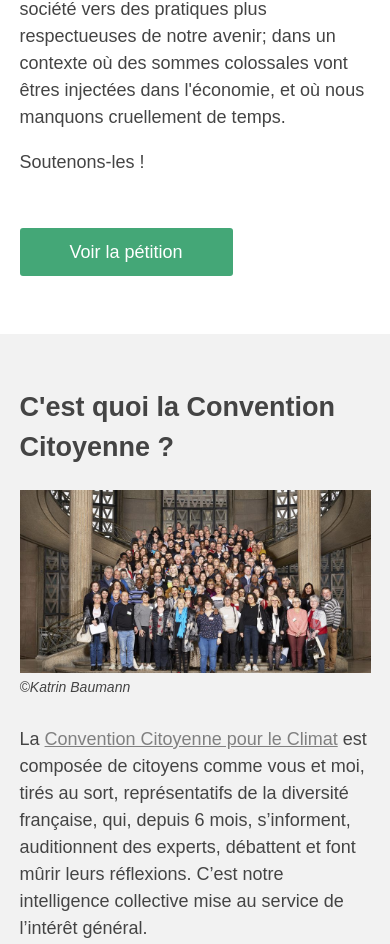
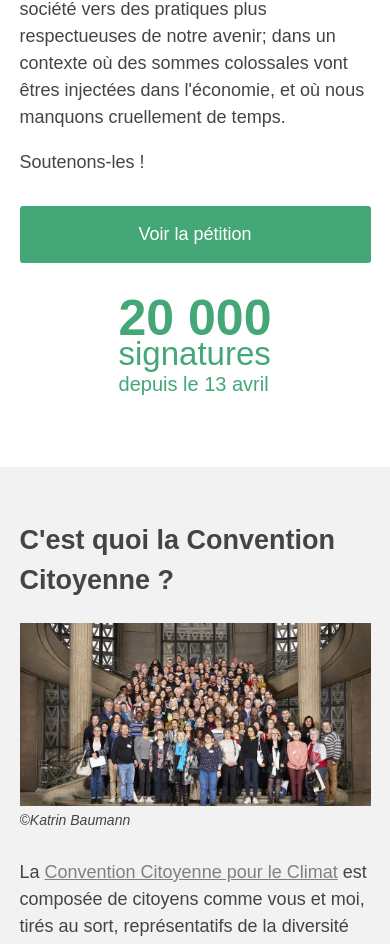
Before and after one commit to hellomedia/soutenonslaconvention, a Symfony app: template templates/default/index.html.twig in a window 390 px wide. Shown: the part 687-1631 px from the top of the page. Run offline with Twig, Linux system fonts and the light colour scheme; the template is opened without the code that fills it, so the values that code supplies are empty; some libraries are stand-ins or nearby versions.

Commit message:
add counter

```diff
--- /dev/null
+++ b/public/css/index.css
@@ -0,0 +1,65 @@
+
+.petition-cta {
+    margin-top: 30px;
+    margin-right: -50px;
+    display: flex;
+    flex-wrap: wrap;
+    justify-content: flex-start;
+    align-items: center;
+}
+.petition-cta > * {
+    margin-right: 50px;
+}
+.counter {
+    margin-top: 0px;
+    color: var(--green);
+    font-weight: normal;
+    line-height: 30px;
+}
+.counter > * {
+    display: block;
+}
+.counter-count {
+    font-size: 50px;
+    font-weight: bold;
+}
+.counter-sign {
+    font-size: 33px;
+    margin-top: 6px;
+}
+.counter-since {
+    font-size: 20px;
+}
+.copyright {
+    font-size: 14px;
+    font-style: italic;
+    position: relative;
+    top: -8px;
+}
+.who-are-we-cta {
+    margin-top: 40px;
+}
+@media (max-width: 600px) {
+    .petition-cta {
+        margin-right: -35px;
+    }
+    .petition-cta > * {
+        margin-right: 35px;
+    }
+}
+@media (max-width: 500px) {
+    .petition-cta {
+        margin-right: 0;
+        justify-content: center;
+    }
+    .petition-cta > * {
+        display: block;
+        margin-right: 0;
+    }
+    .counter {
+        margin-top: 40px;
+    }
+    .who-are-we-cta {
+        margin-top: 30px;
+    }
+}
--- a/public/css/main.css
+++ b/public/css/main.css
@@ -57,29 +57,11 @@ img {
         margin-left: 0;
     }
 }
-.copyright {
-    font-size: 14px;
-    font-style: italic;
-    position: relative;
-    top: -8px;
-}
-.home {
-    position: relative;
-    top: 6px;
-    margin: 0;
-    height: 40px;
-    /* police =  convergence */
-}
-.logo {
-    height: 200px;
-    margin: -30px -45px;
-}
+
 .grey-bg {
     background-color: #f2f2f2;
 }
-.headline {
-    font-size: 21px;
-}
+
 footer {
     margin-top: 50px;
     padding-top: 20px;
@@ -93,10 +75,12 @@ footer a {
     text-decoration: none;
     color: rgba(255, 255, 255, 0.9);
 }
+
 a {
     color: grey;
 }
 .btn {
+    display: inline-block;
     padding: 14px 50px;
     border-radius: 3px;
     border: 0;
@@ -109,35 +93,19 @@ a {
 .btn:hover, .btn:active, .btn:visited {
     text-decoration: none;
 }
+@media (max-width: 500px) {
+    .btn {
+        width: 100%;
+        padding: 15px 0;
+        text-align: center;
+    }
+}
 
-
-.soutiens-grid {
-    display: flex;
-    flex-wrap: wrap;
-    justify-content: space-evenly;
-    align-items: center;
-    margin-right: -30px;
-}
-.soutiens-grid > div {
-    margin-right: 30px;
-    margin-bottom: 20px;
-}
-.soutiens-grid img {
-    max-height: 150px;
-}
-.soutiens-grid .bigger {
-    max-height: 180px;
-}
 /* https://css-tricks.com/NetMag/FluidWidthVideo/Article-FluidWidthVideo.php **/
 .youtube-video-wrapper {
 	position: relative;
-    /* fluid width with max 900px */
-    /* wrong padding-bottom creates black stripes around video */
-    width: 100%; /* fallback for old/mobile browsers */
-    width: min(900px, 100%);
-	padding-bottom: 52.6%; /* fallback for old/mobile browsers */
-	padding-bottom: min(481px, 52.6%); /* pour video en 16:9 */
-	padding-top: 25px;
+    width: 100%;
+	padding-bottom: 56.25%;
 	height: 0;
     margin: 30px auto;
 }
--- /dev/null
+++ b/public/css/soutiens.css
@@ -0,0 +1,17 @@
+.soutiens-grid {
+    display: flex;
+    flex-wrap: wrap;
+    justify-content: space-evenly;
+    align-items: center;
+    margin-right: -30px;
+}
+.soutiens-grid > div {
+    margin-right: 30px;
+    margin-bottom: 20px;
+}
+.soutiens-grid img {
+    max-height: 150px;
+}
+.soutiens-grid .bigger {
+    max-height: 180px;
+}
--- a/templates/base.html.twig
+++ b/templates/base.html.twig
@@ -1,5 +1,5 @@
 <!DOCTYPE html>
-{% set asset_version = 13 %}
+{% set asset_version = 15 %}
 <html>
     <head>
         {% block head %}
--- a/templates/default/about.html.twig
+++ b/templates/default/about.html.twig
@@ -32,6 +32,12 @@
         <a target="_blank" href="{{ asset('pdf/appel-soigants.pdf') }}">Appel des soignants à soutenir la Convention Citoyenne pour le Climat</a>
     </p>
 
+    <p style="margin-top: 70px;">
+        <a class="btn"  href="{{ path('soutiens') }}">
+            Voir nos soutiens / Rejoignez-nous
+        </a>
+    </p>
+
 </div>
 </div>
 
--- a/templates/default/index.html.twig
+++ b/templates/default/index.html.twig
@@ -27,12 +27,20 @@
     <p>
         Soutenons-les !
     </p>
-    <br>
-    <p>
+    <div class="petition-cta">
+
         <a class="btn" target="_blank"
-    href="https://www.mesopinions.com/petition/nature-environnement/sortie-crise-soutenons-convention-citoyenne-climat/86134">Voir
-    la pétition</a>
-    </p>
+        href="https://www.mesopinions.com/petition/nature-environnement/sortie-crise-soutenons-convention-citoyenne-climat/86134">Voir
+        la pétition</a>
+
+        <div class="counter">
+            <span class="counter-count">20 000</span>
+            <span class="counter-sign">signatures</span>
+            <span class="counter-since">depuis le 13 avril</span>
+        </div>
+
+
+</div>
 
 </div>
 </div>
@@ -88,40 +96,6 @@
 </div>
 </div>
 
-<!--div class="wrapper">
-    <div class="container">
-        <h2>Quelles sont leurs propositions ?</h2>
-        <p>
-            Leurs propositions ne sont pas encore complètement
-            finalisées.
-            Pour travailler sereinement, ils ont décidé de ne pas les rendre
-            publiques avant leur vote final.
-        </p>
-        <p>
-            Face à l’urgence de la sortie de crise, ils ont
-            sélectionnés les mesures les plus à même de contribuer “<i>à la fois à
-            une relance économique, à réduire les émissions de gaz à effet de
-            serre et, indéniablement, à améliorer notre santé et notre bien-être
-            collectifs, tout en tenant compte des populations les plus
-            fragiles</i>”; et les ont envoyées au gouvernement.
-        </p>
-        <p>
-            Elles seront bien sûr rendues publiques à la fin de leurs travaux.
-        </p>
-        <p>
-            Nous trouverons tous des mesures qui nous conviennent et d’autres moins.
-            Certains qui vont trop loin à notre goût et d'autres pas assez.
-        </p>
-        <p>
-            Au delà de nos différences, l'heure est au soutien.
-            Les propositions de la Convention ont une
-            légitimité démocratique indiscutable et sont ce qu’il y a de plus
-            abouti sur la table du gouvernement, dans un contexte où nous
-            manquons cruellement de temps.
-        </p>
-</div>
-</div-->
-
 
 <div class="wrapper">
 <div class="container">
@@ -132,21 +106,17 @@
         Citoyenne, qui a pour but de les soutenir en associant le reste de la
         population à leur démarche.
     </p>
-    <br>
-    <p>
+    <p class="who-are-we-cta">
         <a class="btn" href="{{ path('about')}}">
             Plus d'infos
         </a>
     </p>
-    <br>
-    <p>
+    <p class="who-are-we-cta">
         <a class="btn"  href="{{ path('soutiens') }}">
             Voir nos soutiens / Rejoignez-nous
         </a>
     </p>
-    <br>
-    <br>
-    <p>
+    <p class="who-are-we-cta">
         <a style="float:left; margin-right: 20px; position: relative; top: -10px;"
             target="_blank" href="https://www.facebook.com/Soutenons-la-Convention-102637561438247">
             <img src="{{ asset('img/icon-facebook.png')}}" alt="">
--- a/templates/includes/head.html.twig
+++ b/templates/includes/head.html.twig
@@ -13,6 +13,8 @@
 <meta name="twitter:description" content="#LeTempsEstVenu de soutenir un processus démocratique qui répond aux enjeux du moment. #SoutenonsLaConvention">
 <title>{% block title %}Soutenons la Convention{% endblock %}</title>
 <link rel="stylesheet" href="{{ asset('css/main.css') }}?v={{ asset_version }}" />
+<link rel="stylesheet" href="{{ asset('css/index.css') }}?v={{ asset_version }}" />
+<link rel="stylesheet" href="{{ asset('css/soutiens.css') }}?v={{ asset_version }}" />
 {% block stylesheets '' %}
 <!-- Global site tag (gtag.js) - Google Analytics -->
 <script async src="https://www.googletagmanager.com/gtag/js?id=UA-2063915-19"></script>
--- a/templates/includes/header.html.twig
+++ b/templates/includes/header.html.twig
@@ -10,6 +10,6 @@
         <div class="container">
             <img src="{{ asset('img/soutenons-la-convention.png') }}?v={{ asset_version }}"
                 alt="Soutenons La Convention">
-            </div>
         </div>
+    </div>
 </header>
```
